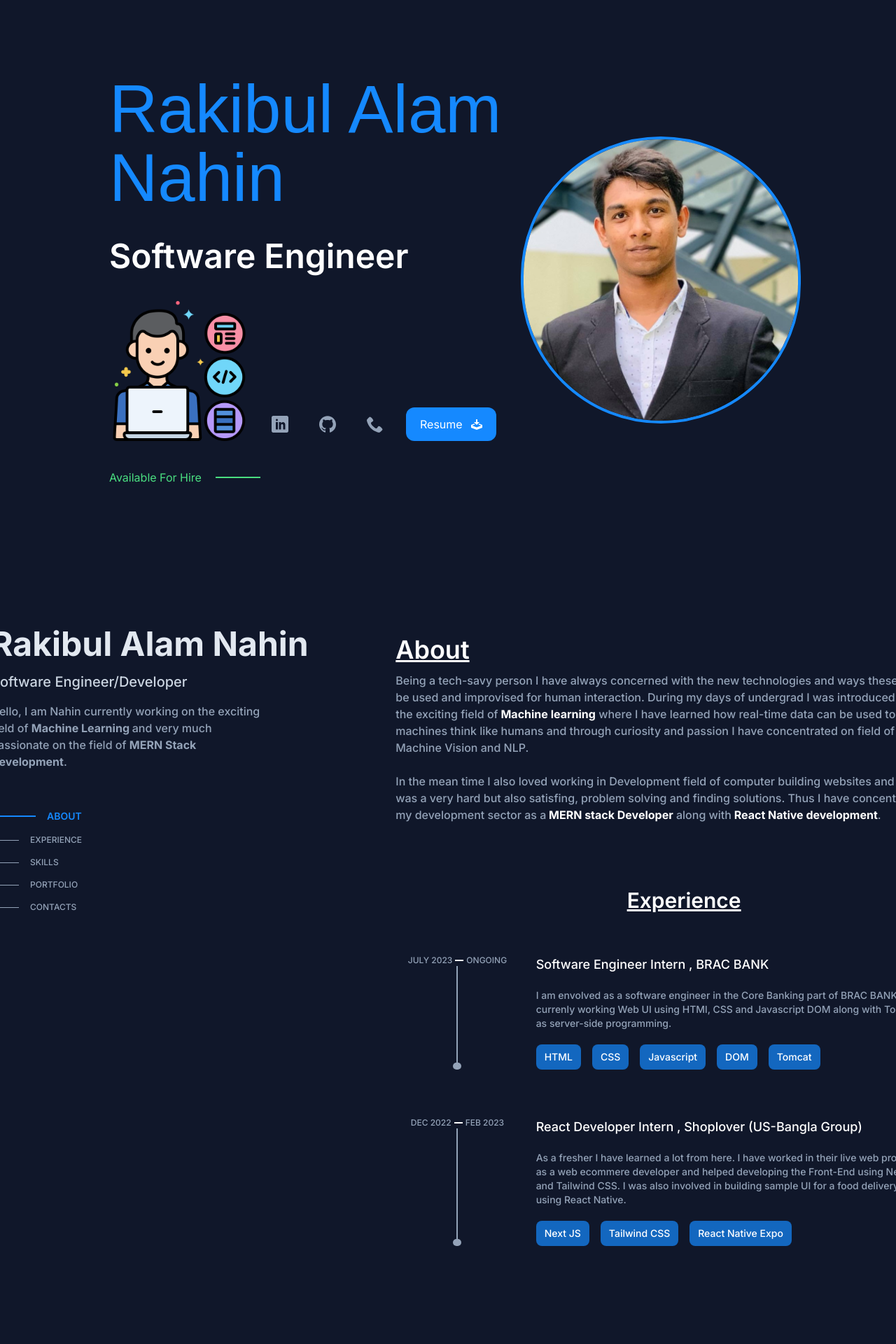
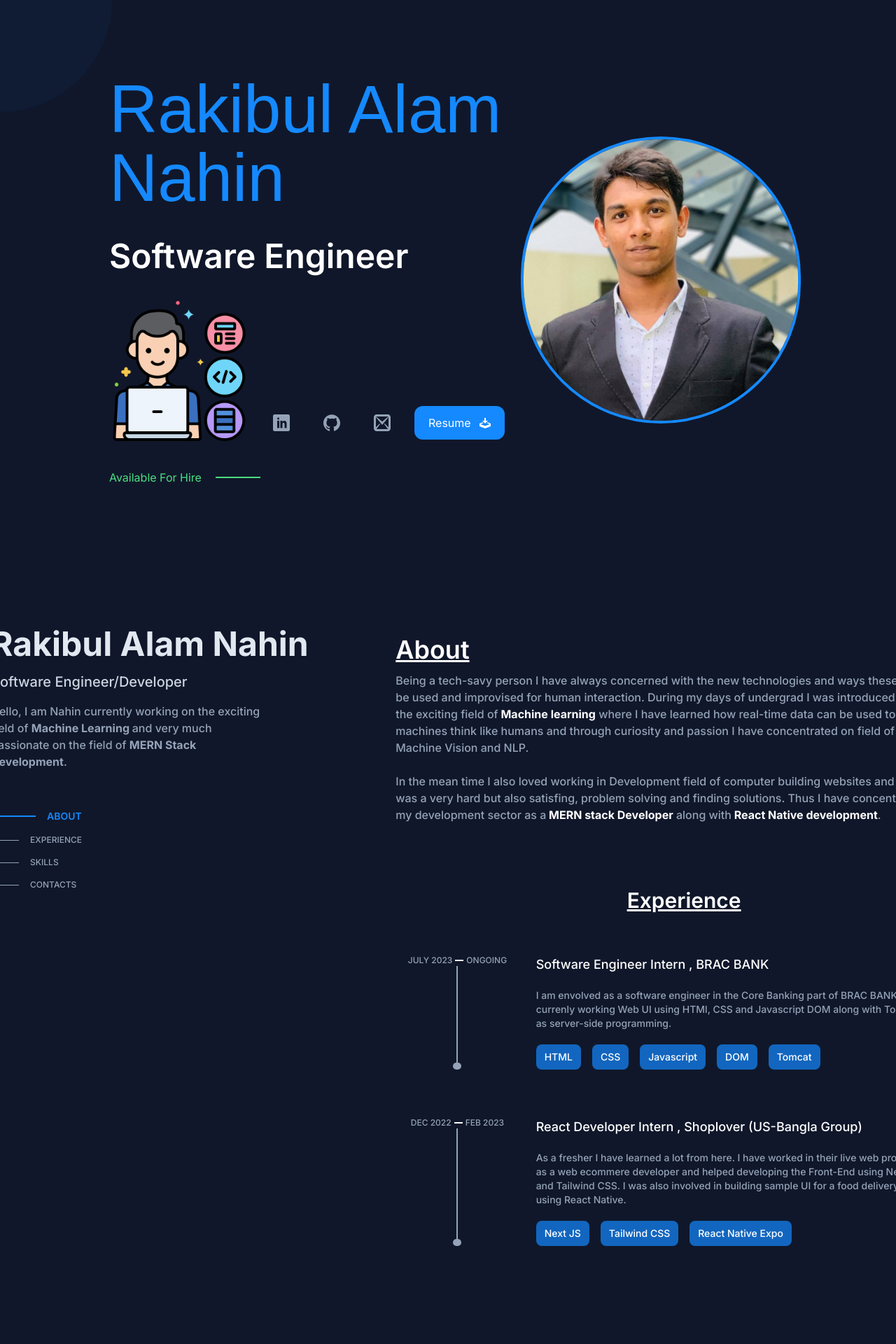
Before and after one commit to rakibulnahin/portfolio3, a Next.js app: page / in a window 1280 px wide. Shown: the top 1920 px of the page at 70% size. Built offline with nearby package versions, Linux system fonts and the light colour scheme; a web font is replaced by a local one.

Commit message:
added cursor animation

```diff
--- a/src/app/demo/page.tsx
+++ b/src/app/demo/page.tsx
@@ -6,7 +6,7 @@ import Contact from '@/components/Contact'
 import Experience from '@/components/Experience'
 import Skills from '@/components/Skills'
 
-import { ImLinkedin, ImGithub, ImPhone, ImDownload } from "react-icons/im"
+import { ImLinkedin, ImGithub, ImMail2, ImDownload } from "react-icons/im"
 import { useEffect, useRef, useState } from 'react'
 import Portfolio from '@/components/Portfolio'
 import { Londrina_Outline } from 'next/font/google'
@@ -41,7 +41,7 @@ export default function Home() {
 
 			const el = document.getElementById(section);
 			if (el) {
-				positions[section] = el.offsetTop - 400;
+				positions[section] = el.offsetTop;
 			}
 			console.log(positions, section);
 
@@ -139,7 +139,7 @@ export default function Home() {
 						<div className='gap-5 flexRow items-center'>
 							<Link href={"/"}><span className='p-3 rounded-full flex text-2xl text-slate-400 hover:text-neon-blue hover:border-2 hover:border-neon-blue duration-200 ease-in-out'><ImLinkedin /></span></Link>
 							<Link href={"/"}><span className='p-3 rounded-full flex text-2xl text-slate-400 hover:text-neon-blue hover:border-2 hover:border-neon-blue duration-200 ease-in-out'><ImGithub /></span></Link>
-							<Link href={"/"}><span className='p-3 rounded-full flex text-2xl text-slate-400 hover:text-neon-blue hover:border-2 hover:border-neon-blue duration-200 ease-in-out'><ImPhone /></span></Link>
+							<Link href={"/"}><span className='p-3 rounded-full flex text-2xl text-slate-400 hover:text-neon-blue hover:border-2 hover:border-neon-blue duration-200 ease-in-out'><ImMail2 /></span></Link>
 							<a href='https://github.com/rakibulnahin/resume/blob/main/Nahin-AI.pdf'
 								className='px-5 py-3 flexRowCenter rounded-xl gap-3 bg-neon-blue text-white'
 								download="Nahin's CV"
--- a/src/app/page.tsx
+++ b/src/app/page.tsx
@@ -6,7 +6,7 @@ import Contact from '@/components/Contact'
 import Experience from '@/components/Experience'
 import Skills from '@/components/Skills'
 
-import { ImLinkedin, ImGithub, ImPhone, ImDownload } from "react-icons/im"
+import { ImLinkedin, ImGithub, ImMail2, ImDownload } from "react-icons/im"
 import { useEffect, useRef, useState } from 'react'
 import Portfolio from '@/components/Portfolio'
 import { Londrina_Outline } from 'next/font/google'
@@ -31,6 +31,10 @@ export default function Home() {
 	const [offesets, setOffsets] = useState<{ [key: string]: number }>()
 	const [scrollPosition, setScrollPosition] = useState(0)
 	const [currentView, setCurrentView] = useState("about")
+	const [mousePosition, setMousePosition] = useState({
+		x: 0,
+		y: 0
+	})
 
 	useEffect(() => {
 		// Function to handle scroll event and update active section
@@ -82,6 +86,27 @@ export default function Home() {
 
 	}, [scrollPosition])
 
+	useEffect(() => {
+
+		const updateMousePosition = (e: { clientX: any; clientY: any }) => {
+			setMousePosition({
+				x: e.clientX,
+				y: e.clientY
+			})
+
+			console.log(mousePosition);
+
+
+		}
+
+
+		window.addEventListener("mousemove", updateMousePosition);
+
+		return () => {
+			window.removeEventListener("mousemove", updateMousePosition);
+
+		}
+	}, [])
 
 	const scrollToView = (element: number) => {
 
@@ -123,10 +148,17 @@ export default function Home() {
 	}
 
 
+
+
 	return (
 		<main className="xl:px-24  w-screen flexCol items-center justify-between">
-
-			<div className='flexColCenter lg:flexRowCenter p-10 text-blue-100 w-full h-screen'>
+			<span className='w-80 h-80 bg-neon-blue/5 rounded-full fixed'
+				style={{
+					top: mousePosition.y-160,
+					left: mousePosition.x-160
+				}}
+			></span>
+			<div className='z-10 flexColCenter lg:flexRowCenter p-10 text-blue-100 w-full h-screen'>
 
 				<div className='flexCol justify-center p-5 w-2/3 gap-10 h-full'>
 					<span className='text-8xl text-neon-blue'><span className={londrina_outline.className}>Rakibul Alam Nahin</span></span>
@@ -137,9 +169,9 @@ export default function Home() {
 						<Image alt='developerimg' src={"/projects/developer.png"} height={200} width={200} />
 
 						<div className='gap-5 flexRow items-center'>
-							<Link href={"/"}><span className='p-3 rounded-full flex text-2xl text-slate-400 hover:text-neon-blue hover:border-2 hover:border-neon-blue duration-200 ease-in-out'><ImLinkedin /></span></Link>
-							<Link href={"/"}><span className='p-3 rounded-full flex text-2xl text-slate-400 hover:text-neon-blue hover:border-2 hover:border-neon-blue duration-200 ease-in-out'><ImGithub /></span></Link>
-							<Link href={"/"}><span className='p-3 rounded-full flex text-2xl text-slate-400 hover:text-neon-blue hover:border-2 hover:border-neon-blue duration-200 ease-in-out'><ImPhone /></span></Link>
+							<Link href={"/"}><span className='p-3 rounded-full flex text-2xl text-slate-400 hover:text-neon-blue border-2 border-transparent hover:border-neon-blue '><ImLinkedin /></span></Link>
+							<Link href={"/"}><span className='p-3 rounded-full flex text-2xl text-slate-400 hover:text-neon-blue border-2 border-transparent hover:border-neon-blue '><ImGithub /></span></Link>
+							<Link href={"/"}><span className='p-3 rounded-full flex text-2xl text-slate-400 hover:text-neon-blue border-2 border-transparent hover:border-neon-blue '><ImMail2 /></span></Link>
 							<a href='https://github.com/rakibulnahin/resume/blob/main/Nahin-AI.pdf'
 								className='px-5 py-3 flexRowCenter rounded-xl gap-3 bg-neon-blue text-white'
 								download="Nahin's CV"
@@ -156,7 +188,7 @@ export default function Home() {
 				<Image alt='nahinimg' src={"/projects/nahin.jpg"} height={400} width={400} className='rounded-full border-4 border-neon-blue' />
 			</div>
 
-			<div className='relative flexCol lg:flexRow gap-20'>
+			<div className='z-10 relative flexCol lg:flexRow gap-20'>
 				<div className='py-11 xl:py-24 pl-10 xl:pl-24 top-0 lg:sticky lg:w-[700px] h-full flexCol text-base font-medium text-slate-400'>
 					<span className='text-4xl sm:text-5xl font-bold text-slate-200 drop-shadow-sm'>Rakibul Alam Nahin</span>
 					<span className='my-4 text-xl font-medium text-slate-300'>Software Engineer/Developer</span>
@@ -238,7 +270,7 @@ export default function Home() {
 
 
 
-						<span className='group flex flex-row items-center gap-4 cursor-pointer transition-all '
+						{/* <span className='group flex flex-row items-center gap-4 cursor-pointer transition-all '
 							onClick={() => { scrollToView(3) }}
 
 						>
@@ -257,7 +289,7 @@ export default function Home() {
 									fontWeight: currentView == "portfolio" ? "600" : "",
 								}}
 							>PORTFOLIO</span>
-						</span>
+						</span> */}
 
 
 
@@ -296,7 +328,7 @@ export default function Home() {
 						<About ref={aboutRef} />
 						<Experience ref={experienceRef} />
 						<Skills ref={skillsRef} />
-						<Portfolio ref={portfolioRef} />
+						{/* <Portfolio ref={portfolioRef} /> */}
 						<Contact ref={contactRef} />
 					</div>
 				</div>
```
